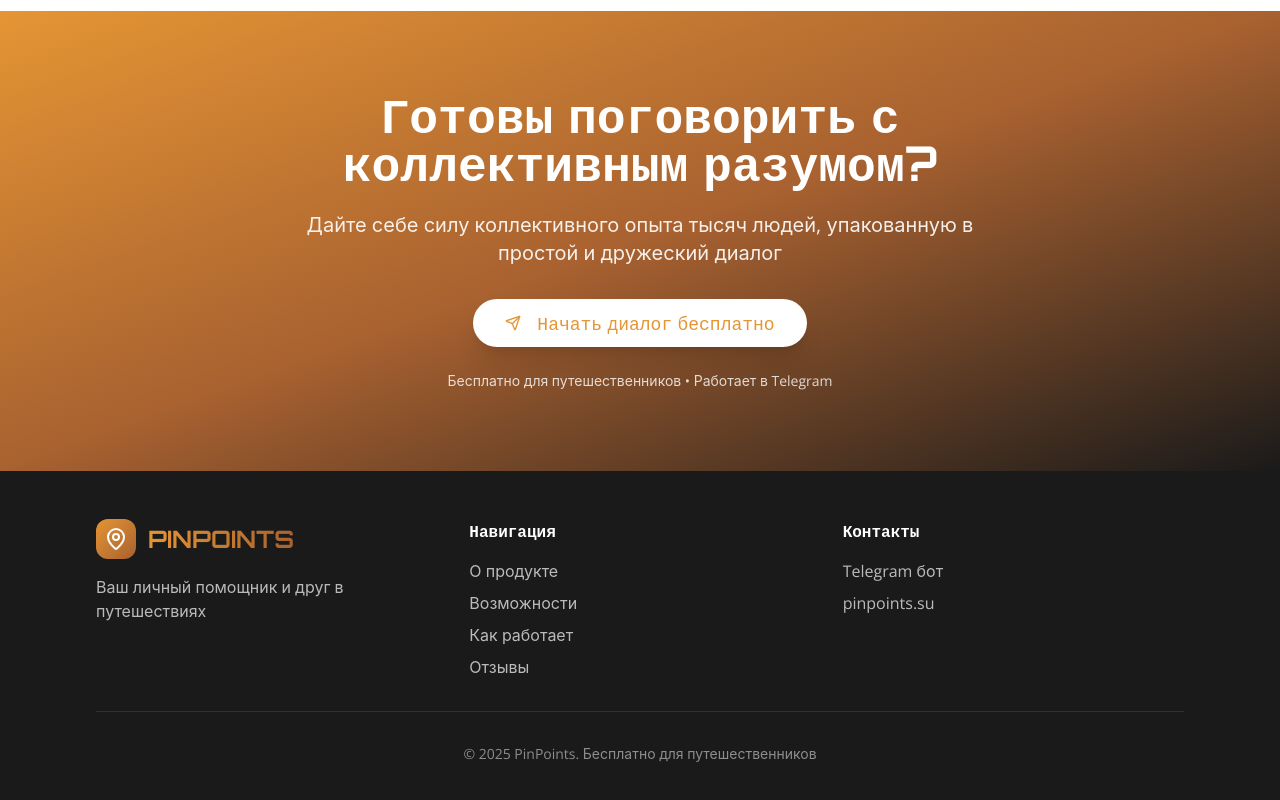
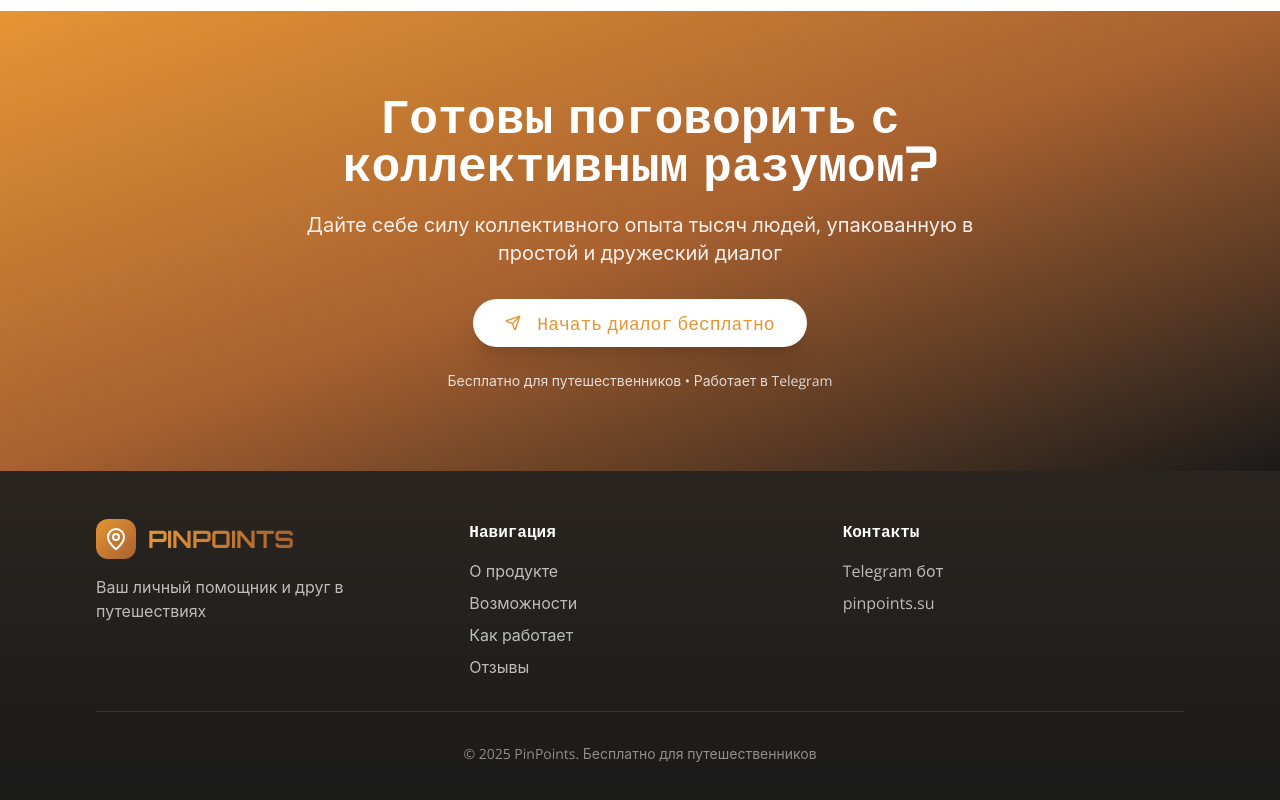
Before and after one commit to BotoVed/pinpoints-landing-page, a React (Vite) app: page / in a window 1280 px wide. Shown: the part 4291-5091 px from the top of the page. Built offline with nearby package versions, Linux system fonts and the light colour scheme.

Commit message:
feat: реализация темной темы в нижнем меню

```diff
--- a/src/pages/Index.tsx
+++ b/src/pages/Index.tsx
@@ -359,7 +359,7 @@ const Index = () => {
         </div>
       </section>
 
-      <footer className="bg-[#1A1A1A] text-white py-12 px-4">
+      <footer className="bg-gradient-to-b from-[#2A2520] to-[#1A1A1A] text-white py-12 px-4">
         <div className="container mx-auto max-w-6xl">
           <div className="grid md:grid-cols-3 gap-8 mb-8">
             <div>
```
